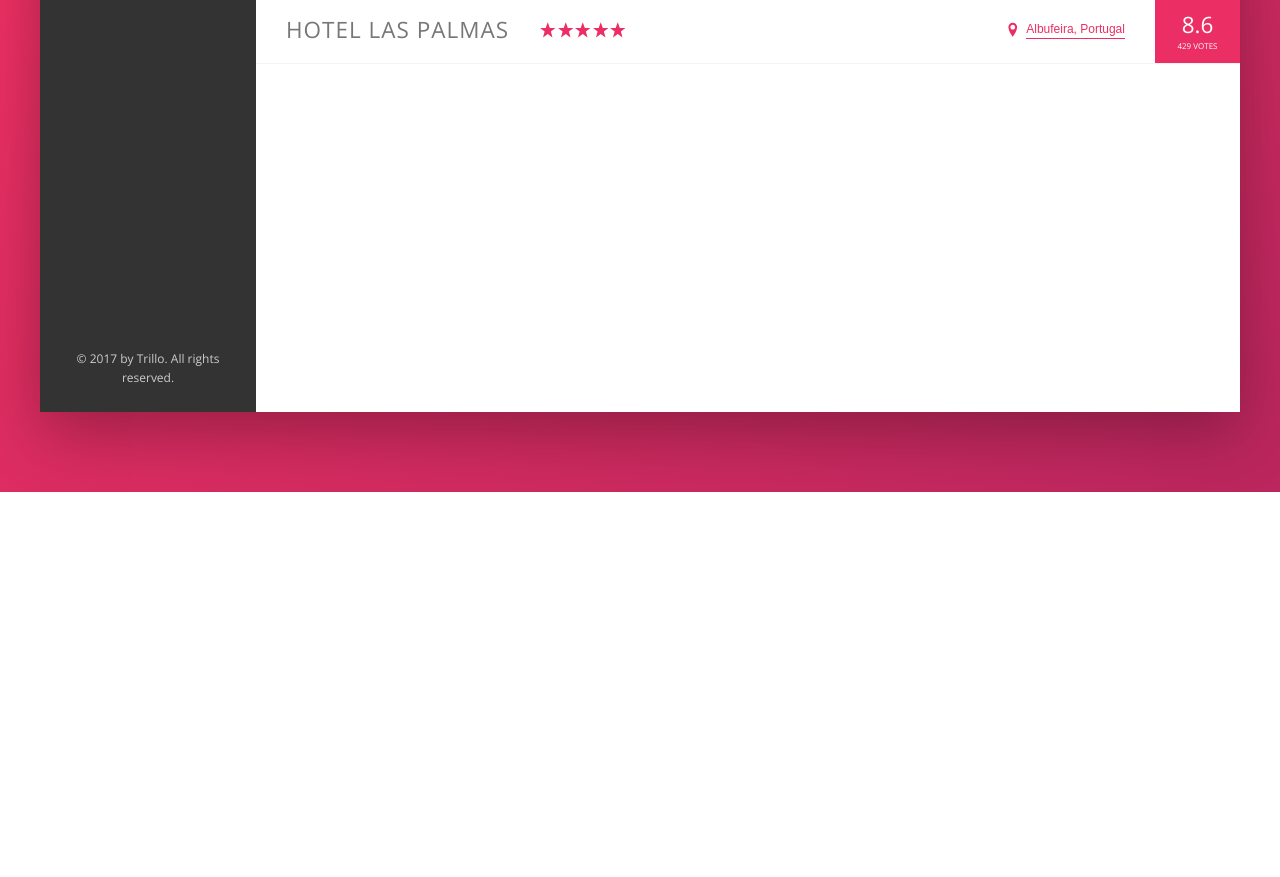
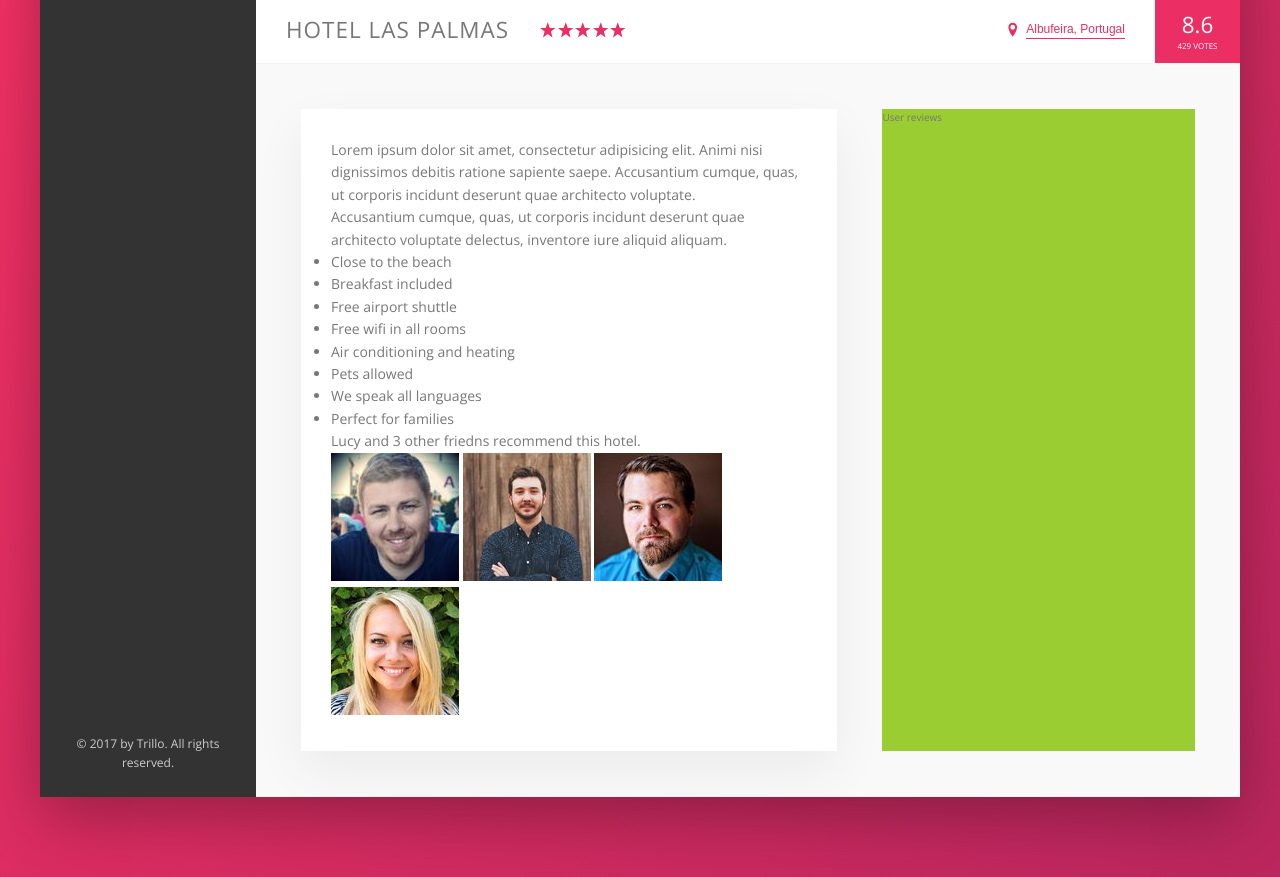
Before and after one commit to Citrinin/Trillo, a website: page index.html in a window 1280 px wide. Shown: the part 538-1415 px from the top of the page. Before the commit the page ends 1030 px from the top, so only its background shows below. Drawn offline with nearby package versions, Linux system fonts and the light colour scheme; files that its build step writes are made by us from their sources.

Commit message:
add content to description section

```diff
--- a/index.html
+++ b/index.html
@@ -136,6 +136,39 @@
                         <div class="overview__rating-count">429 votes</div>
                     </div>
                 </div>
+
+                <div class="detail">
+                    <div class="description">
+                        <p class="paragraph">Lorem ipsum dolor sit amet, consectetur adipisicing elit. Animi nisi dignissimos debitis ratione
+                            sapiente saepe. Accusantium cumque, quas, ut corporis incidunt deserunt quae architecto voluptate.
+                        </p>
+                        <p class="paragraph">Accusantium cumque, quas, ut corporis incidunt deserunt quae architecto voluptate delectus, inventore
+                            iure aliquid aliquam.
+
+                        </p>
+
+                        <ul class="list">
+                            <li class="list__item">Close to the beach</li>
+                            <li class="list__item">Breakfast included</li>
+                            <li class="list__item">Free airport shuttle</li>
+                            <li class="list__item">Free wifi in all rooms</li>
+                            <li class="list__item">Air conditioning and heating</li>
+                            <li class="list__item">Pets allowed</li>
+                            <li class="list__item">We speak all languages</li>
+                            <li class="list__item">Perfect for families</li>
+                        </ul>
+                        <div class="recommend">
+                            <p class="recommend__count">Lucy and 3 other friedns recommend this hotel.</p>
+                            <div class="recommend__friends">
+                                <img src="img/user-3.jpg" alt="Friend 1" class="recommend__photo">
+                                <img src="img/user-4.jpg" alt="Friend 2" class="recommend__photo">
+                                <img src="img/user-5.jpg" alt="Friend 3" class="recommend__photo">
+                                <img src="img/user-6.jpg" alt="Friend 4" class="recommend__photo">
+                            </div>
+                        </div>
+                    </div>
+                    <div class="user-reviews">User reviews</div>
+                </div>
             </main>
         </div>
     </div>
--- a/sass/_base.scss
+++ b/sass/_base.scss
@@ -13,6 +13,9 @@
     --color-grey-dark-3: #999;
 
     --shadow-dark: 0 2rem 6rem rgba(0, 0, 0, 0.3);
+    --shadow-light: 0 2rem 5rem rgba(0, 0, 0, 0.06);
+
+    --line: 1px solid var(--color-grey-light-2);
 }
 
 * {
--- a/sass/_components.scss
+++ b/sass/_components.scss
@@ -205,7 +205,7 @@
 .overview {
     display: flex;
     align-items: center;
-    border-bottom: 1px solid var(--color-grey-light-2);
+    border-bottom: var(--line);
 
     &__heading {
         font-size: 2.25rem;
--- a/sass/_layout.scss
+++ b/sass/_layout.scss
@@ -11,7 +11,7 @@
     font-size: 1.4rem;
     height: 7rem;
     background-color: #fff;
-    border-bottom: 1px solid var(--color-grey-light-2);
+    border-bottom: var(--line);
     display: flex;
     justify-content: space-between;
     align-items: center;
@@ -33,7 +33,27 @@
 
 .hotel-view {
     background-color: #fff;
-    height: 80rem;
 
     flex: 1;
 }
+
+.detail {
+    display: flex;
+    padding: 4.5rem;
+    background-color: var(--color-grey-light-1);
+    border-bottom: var(--line);
+}
+
+.description {
+    font-size: 1.4rem;
+    background-color: #fff;
+    flex: 0 0 60%;
+    margin-right: 4.5rem;
+    box-shadow: var(--shadow-light);
+    padding: 3rem;
+}
+
+.user-reviews {
+    background-color: yellowgreen;
+    flex: 1;
+}
```
